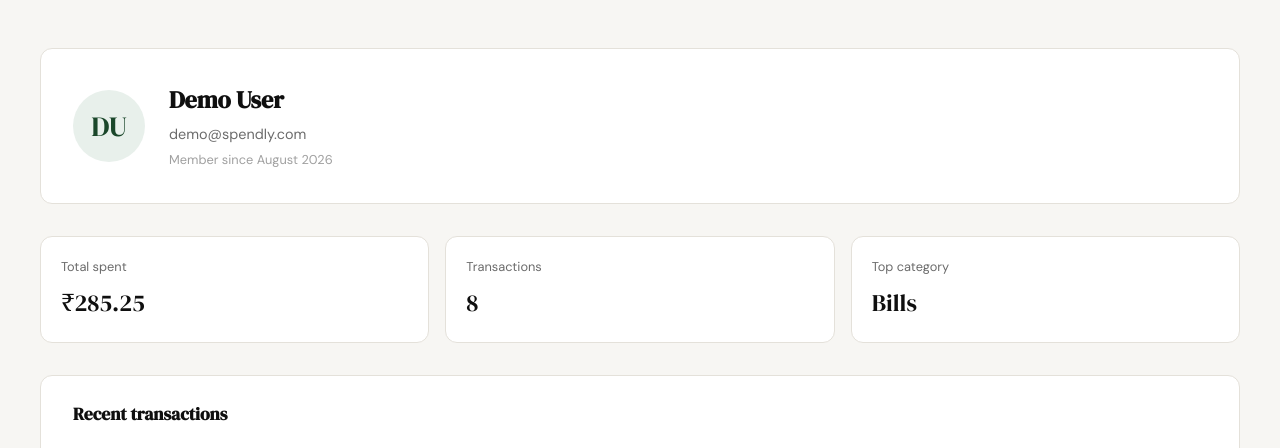
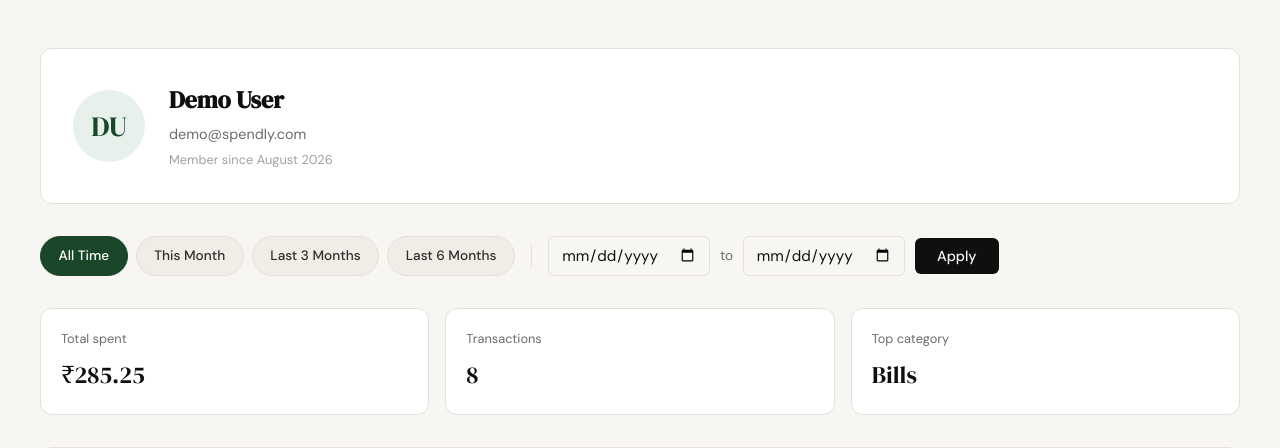
Before and after one commit to TASAHU18/expensetracker, a Flask app: page /profile in a window 1280 px wide. Shown: the part 61-509 px from the top of the page. Run offline with Flask 3, Linux system fonts and the light colour scheme; the visitor is signed in with stand-in values (Sample User, id 1); data comes from the database, SQL or seed files in the repository.

Commit message:
Add date filter to profile page
Lets users scope the profile page's stats, transactions, and category
breakdown to a date range via quick presets (All Time, This Month,
Last 3/6 Months) or a custom start/end date, combined into a single
filter toolbar above the stats cards.

Co-Authored-By: Claude Sonnet 5 <noreply@anthropic.com>

```diff
--- a/app.py
+++ b/app.py
@@ -1,4 +1,5 @@
 import os
+from datetime import date, datetime
 
 from flask import Flask, redirect, render_template, request, session, url_for
 from werkzeug.security import check_password_hash, generate_password_hash
@@ -109,6 +110,83 @@ def logout():
     return redirect(url_for("landing"))
 
 
+# ------------------------------------------------------------------ #
+# Profile date filter                                                 #
+# ------------------------------------------------------------------ #
+
+PRESETS = {"month": 0, "3months": 2, "6months": 5}
+PRESET_LABELS = [
+    ("all", "All Time"),
+    ("month", "This Month"),
+    ("3months", "Last 3 Months"),
+    ("6months", "Last 6 Months"),
+]
+
+
+def _parse_date(value):
+    if not value:
+        return None
+    try:
+        return datetime.strptime(value, "%Y-%m-%d").date()
+    except ValueError:
+        return None
+
+
+def _months_ago_start(today, n):
+    month = today.month - n
+    year = today.year
+    while month <= 0:
+        month += 12
+        year -= 1
+    return date(year, month, 1)
+
+
+def _format_display_date(value):
+    return datetime.strptime(value, "%Y-%m-%d").strftime("%b %d, %Y") if value else ""
+
+
+def _build_date_filter(args):
+    today = date.today()
+    range_param = args.get("range", "").strip().lower()
+    selected_range = "all"
+
+    start_date = end_date = None
+    filter_error = None
+
+    if range_param in PRESETS:
+        start_date = _months_ago_start(today, PRESETS[range_param]).strftime("%Y-%m-%d")
+        end_date = today.strftime("%Y-%m-%d")
+        selected_range = range_param
+    elif range_param != "all":
+        raw_start = args.get("start_date", "")
+        raw_end = args.get("end_date", "")
+
+        if raw_start or raw_end:
+            selected_range = "custom"
+
+        if raw_start and raw_end:
+            parsed_start = _parse_date(raw_start)
+            parsed_end = _parse_date(raw_end)
+            if parsed_start and parsed_end:
+                if parsed_start > parsed_end:
+                    filter_error = "Start date must be on or before end date."
+                else:
+                    start_date = parsed_start.strftime("%Y-%m-%d")
+                    end_date = parsed_end.strftime("%Y-%m-%d")
+            else:
+                filter_error = "Enter valid dates in YYYY-MM-DD format."
+
+    return {
+        "active": bool(start_date and end_date),
+        "start_date": start_date or "",
+        "end_date": end_date or "",
+        "start_display": _format_display_date(start_date),
+        "end_display": _format_display_date(end_date),
+        "error": filter_error,
+        "selected_range": selected_range,
+    }
+
+
 @app.route("/profile")
 def profile():
     if not session.get("user_id"):
@@ -119,9 +197,15 @@ def profile():
         session.clear()
         return redirect(url_for("login"))
 
-    totals = get_expense_totals(session["user_id"])
-    transactions = get_recent_transactions(session["user_id"], limit=10)
-    categories = get_category_breakdown(session["user_id"])
+    date_filter = _build_date_filter(request.args)
+    start_date = date_filter["start_date"]
+    end_date = date_filter["end_date"]
+
+    totals = get_expense_totals(session["user_id"], start_date, end_date)
+    transactions = get_recent_transactions(
+        session["user_id"], limit=10, start_date=start_date, end_date=end_date
+    )
+    categories = get_category_breakdown(session["user_id"], start_date, end_date)
 
     stats = {
         "total_spent": totals["total_spent"],
@@ -135,6 +219,8 @@ def profile():
         stats=stats,
         transactions=transactions,
         categories=categories,
+        date_filter=date_filter,
+        preset_labels=PRESET_LABELS,
     )
 
 
--- a/database/db.py
+++ b/database/db.py
@@ -139,28 +139,49 @@ def get_profile_user(user_id):
     }
 
 
-def get_expense_totals(user_id):
+# A date range is only applied when both bounds are present — this lets every
+# caller pass through raw optional start_date/end_date without checking first.
+def _apply_date_range(sql, params, start_date, end_date):
+    if start_date and end_date:
+        sql += " AND date BETWEEN ? AND ?"
+        params += [start_date, end_date]
+    return sql, params
+
+
+# Filtered ranges intentionally show every matching row (not just the usual
+# "recent" cap), but this bounds a very wide custom range from returning an
+# unbounded result set.
+MAX_FILTERED_TRANSACTIONS = 500
+
+
+def get_expense_totals(user_id, start_date=None, end_date=None):
+    sql = """SELECT COALESCE(SUM(amount), 0) AS total, COUNT(*) AS count
+             FROM expenses WHERE user_id = ?"""
+    params = [user_id]
+    sql, params = _apply_date_range(sql, params, start_date, end_date)
+
     conn = get_db()
     try:
-        row = conn.execute(
-            """SELECT COALESCE(SUM(amount), 0) AS total, COUNT(*) AS count
-               FROM expenses WHERE user_id = ?""",
-            (user_id,),
-        ).fetchone()
+        row = conn.execute(sql, params).fetchone()
     finally:
         conn.close()
 
     return {"total_spent": round(row["total"], 2), "transaction_count": row["count"]}
 
 
-def get_recent_transactions(user_id, limit=10):
+def get_recent_transactions(user_id, limit=10, start_date=None, end_date=None):
+    sql = "SELECT date, description, category, amount FROM expenses WHERE user_id = ?"
+    params = [user_id]
+
+    filtered = bool(start_date and end_date)
+    sql, params = _apply_date_range(sql, params, start_date, end_date)
+
+    sql += " ORDER BY date DESC, created_at DESC LIMIT ?"
+    params.append(MAX_FILTERED_TRANSACTIONS if filtered else limit)
+
     conn = get_db()
     try:
-        rows = conn.execute(
-            """SELECT date, description, category, amount FROM expenses
-               WHERE user_id = ? ORDER BY date DESC, created_at DESC LIMIT ?""",
-            (user_id, limit),
-        ).fetchall()
+        rows = conn.execute(sql, params).fetchall()
     finally:
         conn.close()
 
@@ -175,14 +196,15 @@ def get_recent_transactions(user_id, limit=10):
     return transactions
 
 
-def get_category_breakdown(user_id):
+def get_category_breakdown(user_id, start_date=None, end_date=None):
+    sql = "SELECT category, COALESCE(SUM(amount), 0) AS total FROM expenses WHERE user_id = ?"
+    params = [user_id]
+    sql, params = _apply_date_range(sql, params, start_date, end_date)
+    sql += " GROUP BY category ORDER BY total DESC"
+
     conn = get_db()
     try:
-        rows = conn.execute(
-            """SELECT category, COALESCE(SUM(amount), 0) AS total FROM expenses
-               WHERE user_id = ? GROUP BY category ORDER BY total DESC""",
-            (user_id,),
-        ).fetchall()
+        rows = conn.execute(sql, params).fetchall()
     finally:
         conn.close()
 
--- a/static/css/profile.css
+++ b/static/css/profile.css
@@ -125,6 +125,100 @@
     font-size: 1.1rem;
     color: var(--ink);
     margin-bottom: 1.25rem;
+}
+
+/* ------------------------------------------------------------------ */
+/* Date filter panel                                                   */
+/* ------------------------------------------------------------------ */
+
+.profile-filter-bar {
+    display: flex;
+    align-items: center;
+    gap: 1rem;
+    flex-wrap: wrap;
+}
+
+.profile-filter-presets {
+    display: flex;
+    flex-wrap: wrap;
+    gap: 0.5rem;
+}
+
+.profile-filter-pill {
+    display: inline-flex;
+    align-items: center;
+    padding: 0.5rem 1.1rem;
+    border-radius: 999px;
+    border: 1px solid var(--border);
+    background: var(--paper-warm);
+    color: var(--ink-soft);
+    font-size: 0.85rem;
+    font-weight: 500;
+    text-decoration: none;
+    transition: background 0.15s ease, color 0.15s ease, border-color 0.15s ease;
+}
+
+.profile-filter-pill:hover {
+    background: var(--accent-light);
+    color: var(--accent);
+}
+
+.profile-filter-pill-active {
+    background: var(--accent);
+    border-color: var(--accent);
+    color: var(--paper-card);
+}
+
+.profile-filter-divider {
+    width: 1px;
+    height: 24px;
+    background: var(--border);
+}
+
+.profile-filter-form {
+    display: flex;
+    align-items: center;
+    gap: 0.6rem;
+    flex-wrap: wrap;
+}
+
+.profile-filter-input {
+    width: auto;
+    padding: 0.5rem 0.75rem;
+}
+
+.profile-filter-to {
+    color: var(--ink-muted);
+    font-size: 0.85rem;
+}
+
+.profile-filter-apply { padding: 0.55rem 1.4rem; }
+
+.profile-filter-active {
+    font-size: 0.85rem;
+    color: var(--ink-muted);
+}
+
+.profile-filter-clear {
+    margin-left: 0.5rem;
+    color: var(--accent);
+    text-decoration: underline;
+}
+
+.profile-filter-error {
+    background: var(--danger-light);
+    color: var(--danger);
+    border: 1px solid var(--danger-light);
+    border-radius: var(--radius-sm);
+    padding: 0.65rem 1rem;
+    font-size: 0.85rem;
+}
+
+.profile-empty-state {
+    color: var(--ink-muted);
+    font-size: 0.9rem;
+    padding: 1.5rem 0;
+    text-align: center;
 }
 
 /* ------------------------------------------------------------------ */
@@ -291,4 +385,9 @@
     .profile-user-card { flex-direction: column; align-items: flex-start; text-align: left; }
     .profile-table { min-width: 480px; }
     .profile-panel { padding: 1.25rem; }
+    .profile-filter-bar { flex-direction: column; align-items: stretch; }
+    .profile-filter-divider { display: none; }
+    .profile-filter-form { flex-direction: column; align-items: stretch; }
+    .profile-filter-input { width: 100%; }
+    .profile-filter-apply { width: 100%; }
 }
--- a/templates/profile.html
+++ b/templates/profile.html
@@ -20,6 +20,36 @@
             </div>
         </div>
 
+        <div class="profile-filter-bar">
+            <div class="profile-filter-presets">
+                {% for value, label in preset_labels %}
+                <a href="{{ url_for('profile', range=value) }}" class="profile-filter-pill {{ 'profile-filter-pill-active' if date_filter.selected_range == value }}">{{ label }}</a>
+                {% endfor %}
+            </div>
+
+            <span class="profile-filter-divider"></span>
+
+            <form method="GET" action="{{ url_for('profile') }}" class="profile-filter-form">
+                <input type="date" name="start_date" class="form-input profile-filter-input"
+                       value="{{ date_filter.start_date }}" aria-label="Start date">
+                <span class="profile-filter-to">to</span>
+                <input type="date" name="end_date" class="form-input profile-filter-input"
+                       value="{{ date_filter.end_date }}" aria-label="End date">
+                <button type="submit" class="btn-primary profile-filter-apply">Apply</button>
+            </form>
+        </div>
+
+        {% if date_filter.error %}
+        <div class="profile-filter-error">{{ date_filter.error }}</div>
+        {% endif %}
+
+        {% if date_filter.active %}
+        <p class="profile-filter-active">
+            Showing {{ date_filter.start_display }} – {{ date_filter.end_display }}
+            <a href="{{ url_for('profile') }}" class="profile-filter-clear">Clear</a>
+        </p>
+        {% endif %}
+
         <div class="profile-stats">
             <div class="profile-stat">
                 <span class="profile-stat-label">Total spent</span>
@@ -37,6 +67,9 @@
 
         <div class="profile-panel">
             <h2 class="profile-panel-title">Recent transactions</h2>
+            {% if date_filter.active and not transactions %}
+            <p class="profile-empty-state">No transactions found between {{ date_filter.start_display }} and {{ date_filter.end_display }}.</p>
+            {% else %}
             <div class="profile-table-scroll">
                 <table class="profile-table">
                     <thead>
@@ -59,6 +92,7 @@
                     </tbody>
                 </table>
             </div>
+            {% endif %}
         </div>
 
         <div class="profile-panel">
```
Also changed, not shown: tests/test_06-date-filter-profile-page.py (added, +358 -0 lines), .claude/specs/06-date-filter-profile-page.md (added).
